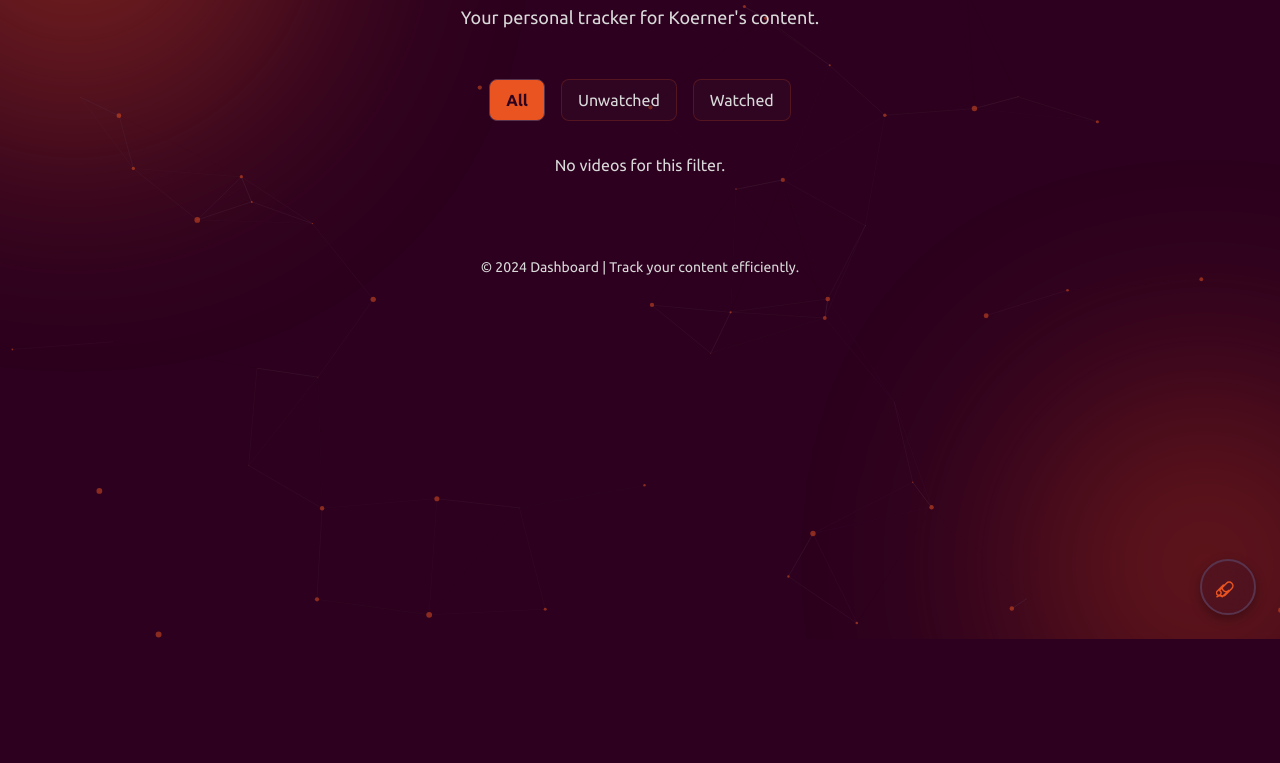
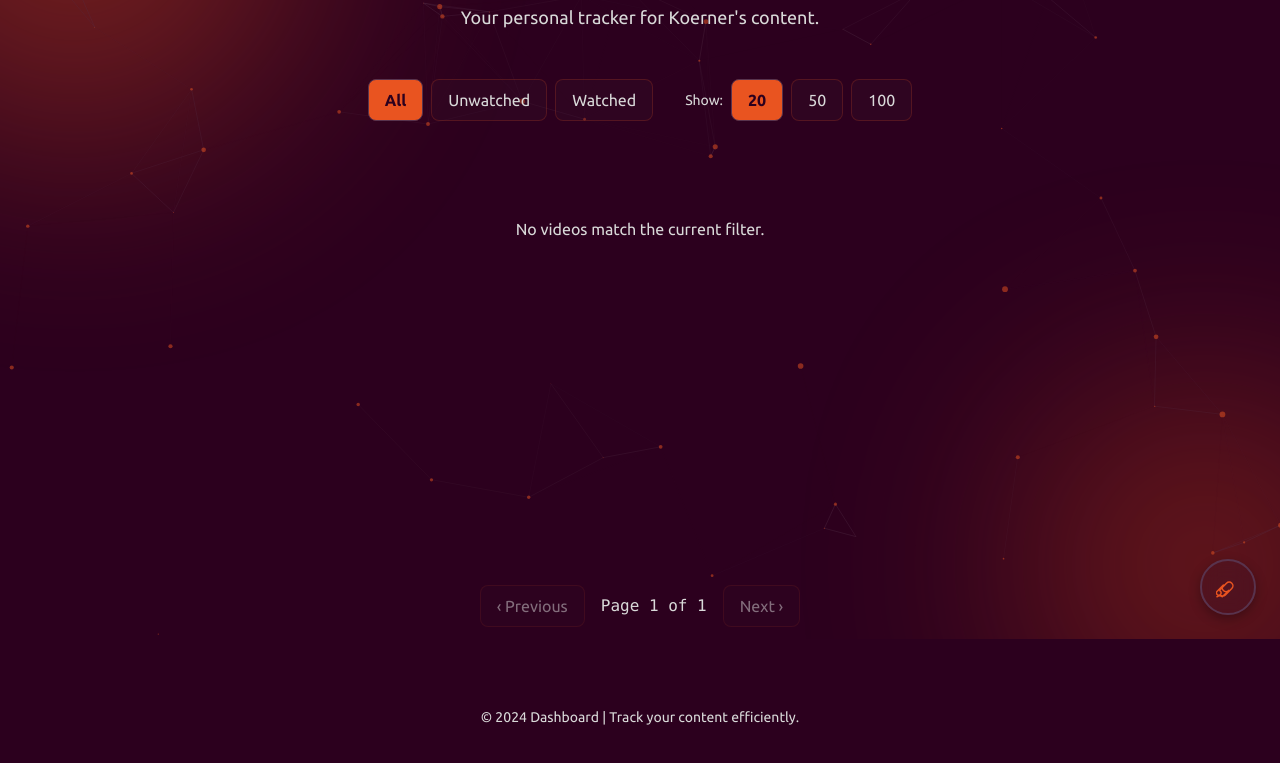
Before and after one commit to ryudswift/BIGidea, a plain HTML site: page index.html in a window 1280 px wide. Both pictures are taken after a click on the button "All". Shown: the part 161-924 px from the top of the page. Before the commit the page ends 800 px from the top, so only its background shows below. Drawn offline with nearby package versions, Linux system fonts and the light colour scheme; no server answers.

Commit message:
Update index.html
limit data shown on main page

```diff
--- a/index.html
+++ b/index.html
@@ -121,33 +121,29 @@
         .highlight { color: var(--highlight-primary); }
 
         /* --- Button Styles --- */
-        .action-button {
-            background-color: var(--highlight-primary);
-            color: var(--bg-dark);
-            font-family: 'Ubuntu Mono', monospace;
-            padding: 0.5rem 1.5rem;
+        .control-btn {
+            background: var(--bg-card-glass);
+            border: 1px solid var(--border-card-glass);
+            color: var(--text-muted);
+            padding: 0.5rem 1rem;
             border-radius: 0.5rem;
-            border: 2px solid var(--border-color);
-            transition: all 0.3s ease;
-            box-shadow: 0 4px 10px rgba(0,0,0,0.2);
+            transition: all 0.2s ease-in-out;
         }
-        .action-button:hover {
-            transform: translateY(-3px) scale(1.05);
-            box-shadow: 0 8px 15px rgba(0,0,0,0.3);
+        .control-btn:hover {
+             border-color: var(--border-card-glow);
+             color: var(--text-main);
         }
-        .action-button:active { transform: translateY(-1px) scale(1.02); }
-
-        .filter-btn {
-             background: var(--bg-card-glass);
-             border: 1px solid var(--border-card-glass);
-             color: var(--text-muted);
-        }
-        .filter-btn.active {
+        .control-btn.active {
             background-color: var(--highlight-primary);
             color: var(--bg-dark);
             border-color: var(--border-color);
             font-weight: 700;
         }
+        .control-btn:disabled {
+            opacity: 0.5;
+            cursor: not-allowed;
+        }
+
 
         /* --- Loader Animation --- */
         .loader-container {
@@ -199,15 +195,24 @@
             <p class="text-lg mt-2" style="color: var(--text-muted);">Your personal tracker for Koerner's content.</p>
         </header>
 
-        <!-- Filter Controls -->
-        <div id="filter-controls" class="flex justify-center items-center space-x-2 md:space-x-4 mb-8">
-            <button data-filter="all" class="filter-btn active px-4 py-2 rounded-lg text-sm md:text-base">All</button>
-            <button data-filter="unwatched" class="filter-btn px-4 py-2 rounded-lg text-sm md:text-base">Unwatched</button>
-            <button data-filter="watched" class="filter-btn px-4 py-2 rounded-lg text-sm md:text-base">Watched</button>
+        <!-- Filter & Pagination Controls -->
+        <div class="flex flex-col md:flex-row justify-center items-center gap-4 md:gap-8 mb-8">
+            <div id="filter-controls" class="flex justify-center items-center space-x-2">
+                <button data-filter="all" class="control-btn active">All</button>
+                <button data-filter="unwatched" class="control-btn">Unwatched</button>
+                <button data-filter="watched" class="control-btn">Watched</button>
+            </div>
+             <div id="pagination-size-controls" class="flex justify-center items-center space-x-2">
+                <span class="text-sm" style="color: var(--text-muted);">Show:</span>
+                <button data-size="20" class="control-btn page-size-btn active">20</button>
+                <button data-size="50" class="control-btn page-size-btn">50</button>
+                <button data-size="100" class="control-btn page-size-btn">100</button>
+            </div>
         </div>
 
+
         <!-- Main Grid for Video Cards -->
-        <main id="video-grid" class="grid grid-cols-1 md:grid-cols-2 lg:grid-cols-3 gap-8">
+        <main id="video-grid" class="grid grid-cols-1 md:grid-cols-2 lg:grid-cols-3 gap-8 min-h-[50vh]">
              <div id="loader" class="loader-container">
                 <svg class="loader-svg" viewBox="0 0 24 24" fill="none" xmlns="http://www.w3.org/2000/svg">
                     <circle class="track" cx="12" cy="12" r="10" stroke-width="2"/>
@@ -217,6 +222,14 @@
             </div>
             <!-- Cards injected here -->
         </main>
+
+        <!-- Pagination Navigation -->
+        <div id="pagination-nav" class="flex justify-center items-center space-x-4 my-8">
+            <button id="prev-page" class="control-btn">‹ Previous</button>
+            <span id="page-info" class="font-mono" style="color: var(--text-muted);">Page 1 of 1</span>
+            <button id="next-page" class="control-btn">Next ›</button>
+        </div>
+
 
         <footer class="text-center mt-12 py-8 text-sm" style="color: var(--text-muted);">
             <p>&copy; 2024 Dashboard | Track your content efficiently.</p>
@@ -237,10 +250,16 @@
             const grid = document.getElementById('video-grid');
             const loader = document.getElementById('loader');
             const filterControls = document.getElementById('filter-controls');
+            const pageSizeControls = document.getElementById('pagination-size-controls');
+            const prevPageBtn = document.getElementById('prev-page');
+            const nextPageBtn = document.getElementById('next-page');
+            const pageInfo = document.getElementById('page-info');
 
             let allVideos = [];
             let watchedState = {};
             let currentFilter = 'all';
+            let currentPage = 1;
+            let itemsPerPage = 20;
 
             const DATASET_URL = './dataset/koernerDataset.json';
             const WATCHED_STORAGE_KEY = 'koernerWatchedVideos';
@@ -253,7 +272,7 @@
             const saveWatchedState = () => {
                 localStorage.setItem(WATCHED_STORAGE_KEY, JSON.stringify(watchedState));
             };
-             const formatNumber = num => {
+            const formatNumber = num => {
                 if (!num) return '0';
                 if (num >= 1000000) return (num / 1000000).toFixed(1) + 'M';
                 if (num >= 1000) return (num / 1000).toFixed(1) + 'K';
@@ -281,26 +300,38 @@
                             </div>
                         </a>
                         <div class="p-4 pt-0">
-                           <button class="watch-toggle-btn w-full action-button font-bold text-base">${buttonText}</button>
+                           <button class="watch-toggle-btn w-full control-btn">${buttonText}</button>
                         </div>
                     </div>
                 `;
             };
 
             const renderVideos = () => {
-                const videosToRender = allVideos.filter(video => {
+                const filteredVideos = allVideos.filter(video => {
                     if (currentFilter === 'watched') return !!watchedState[video.id];
                     if (currentFilter === 'unwatched') return !watchedState[video.id];
                     return true;
                 });
 
+                const totalPages = Math.ceil(filteredVideos.length / itemsPerPage);
+                currentPage = Math.min(currentPage, totalPages) || 1;
+
+                const startIndex = (currentPage - 1) * itemsPerPage;
+                const endIndex = startIndex + itemsPerPage;
+                const videosToRender = filteredVideos.slice(startIndex, endIndex);
+
                 if (loader) loader.style.display = 'none';
 
                 if (videosToRender.length === 0) {
-                    grid.innerHTML = `<p class="col-span-full text-center" style="color: var(--text-muted);">No videos for this filter.</p>`;
+                    grid.innerHTML = `<p class="col-span-full text-center py-16" style="color: var(--text-muted);">No videos match the current filter.</p>`;
                 } else {
                     grid.innerHTML = videosToRender.map(createVideoCardHTML).join('');
                 }
+
+                // Update pagination UI
+                pageInfo.textContent = `Page ${currentPage} of ${totalPages || 1}`;
+                prevPageBtn.disabled = currentPage === 1;
+                nextPageBtn.disabled = currentPage >= totalPages;
 
                 init3dCards();
                 addToggleListeners();
@@ -343,8 +374,31 @@
                     filterControls.querySelector('.active').classList.remove('active');
                     e.target.classList.add('active');
                     currentFilter = e.target.dataset.filter;
+                    currentPage = 1;
                     renderVideos();
                 }
+            });
+
+            pageSizeControls.addEventListener('click', e => {
+                 if (e.target.tagName === 'BUTTON') {
+                    pageSizeControls.querySelector('.active').classList.remove('active');
+                    e.target.classList.add('active');
+                    itemsPerPage = parseInt(e.target.dataset.size, 10);
+                    currentPage = 1;
+                    renderVideos();
+                }
+            });
+
+            prevPageBtn.addEventListener('click', () => {
+                if (currentPage > 1) {
+                    currentPage--;
+                    renderVideos();
+                }
+            });
+
+            nextPageBtn.addEventListener('click', () => {
+                currentPage++;
+                renderVideos();
             });
 
             // --- Theme Management ---
```
